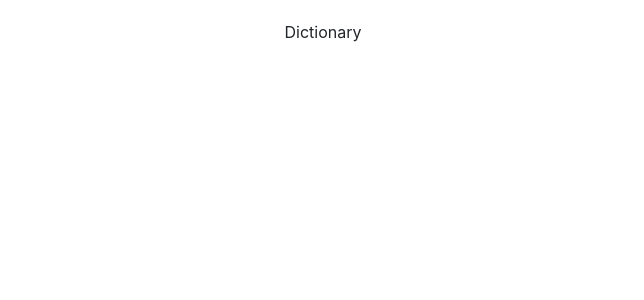
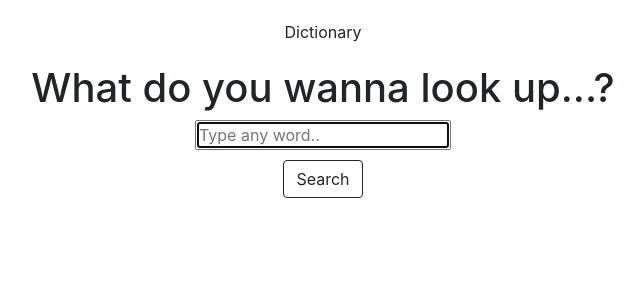
Before and after one commit to sofijaV/dictionary-app, a React (Create React App) app: page / in a window 1280 px wide. Shown: the top 300 px of the page, without its empty margins (317-961 px from the left). Built offline with nearby package versions, Linux system fonts and the light colour scheme.

Commit message:
created Dictionary component with form

```diff
--- a/src/App.js
+++ b/src/App.js
@@ -1,9 +1,12 @@
 import "./App.css";
-
+import Dictionary from "./Dictionary.js";
 export default function App() {
   return (
     <div className="App">
-      <header className="App-header">Dictionary</header>
+      <div className="container">
+        <header className="App-header">Dictionary</header>
+        <Dictionary />
+      </div>
     </div>
   );
 }
--- /dev/null
+++ b/src/Dictionary.css
@@ -0,0 +1,7 @@
+.Dictionary {
+  text-align: center;
+}
+.Dictionary button {
+  display: block;
+  margin: 10px auto;
+}
--- /dev/null
+++ b/src/Dictionary.js
@@ -0,0 +1,29 @@
+import React, { useState } from "react";
+import "./Dictionary.css";
+export default function Form() {
+  let [word, setWord] = useState(null);
+  function updateWord(event) {
+    event.preventDefault();
+    setWord(event.target.value);
+  }
+  function handleSubmit(event) {
+    event.preventDefault();
+    return alert(word);
+  }
+  return (
+    <div className="Dictionary">
+      <h1>What do you wanna look up...?</h1>
+      <form onSubmit={handleSubmit}>
+        <input
+          type="search"
+          placeholder="Type any word.."
+          autoFocus="on"
+          onChange={updateWord}
+        ></input>
+        <button type="submit" className="btn btn-outline-dark">
+          Search
+        </button>
+      </form>
+    </div>
+  );
+}
```
